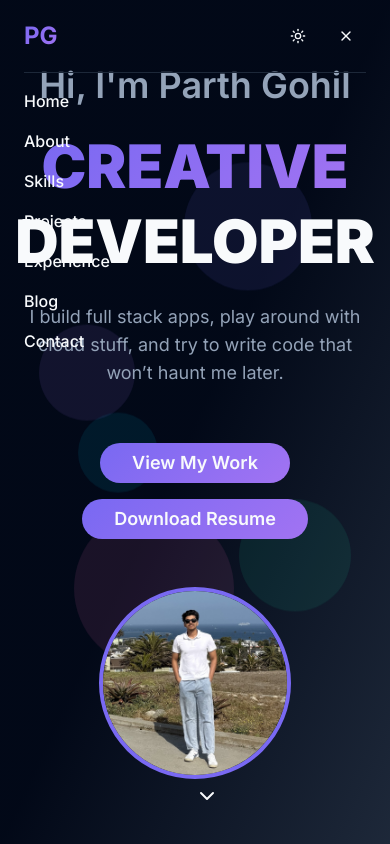
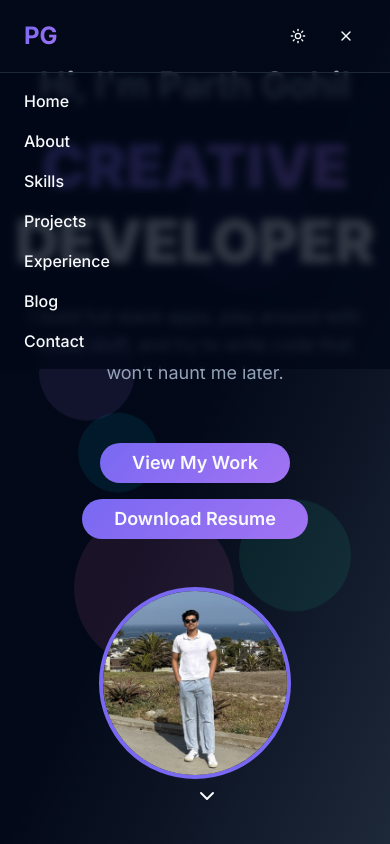
Before and after one commit to parth2103/professional-portfolio, a React (Vite) app in the folder frontend-only/: page / in a window 390 px wide. Both pictures are taken after a click on the button 346 px from the left and 36 px from the top of the page. Shown: the top 844 px of the page. Built offline with nearby package versions, Linux system fonts and the light colour scheme.

Commit message:
Made changes for Mobile browsing

```diff
--- a/frontend-only/src/components/navigation.tsx
+++ b/frontend-only/src/components/navigation.tsx
@@ -1,3 +1,4 @@
+// src/components/navigation.tsx
 import { useState, useEffect } from "react";
 import { motion } from "framer-motion";
 import { Menu, X, Sun, Moon } from "lucide-react";
@@ -13,7 +14,6 @@ export function Navigation() {
     const handleScroll = () => {
       setScrolled(window.scrollY > 50);
     };
-
     window.addEventListener("scroll", handleScroll);
     return () => window.removeEventListener("scroll", handleScroll);
   }, []);
@@ -29,9 +29,9 @@ export function Navigation() {
   ];
 
   const scrollToSection = (href: string) => {
-    const element = document.querySelector(href);
-    if (element) {
-      element.scrollIntoView({ behavior: "smooth" });
+    const el = document.querySelector(href);
+    if (el) {
+      el.scrollIntoView({ behavior: "smooth" });
       setIsOpen(false);
     }
   };
@@ -42,11 +42,13 @@ export function Navigation() {
       animate={{ y: 0 }}
       transition={{ duration: 0.5 }}
       className={`fixed top-0 w-full z-50 transition-all duration-300 ${
-        scrolled ? "glass-effect" : ""
+        scrolled
+          ? "bg-background/80 backdrop-blur-sm"
+          : "bg-transparent"
       }`}
     >
-      <div className="container mx-auto px-6 py-4">
-        <div className="flex items-center justify-between">
+      <div className="container mx-auto px-6 py-4 flex items-center justify-between">
+        {/* Logo */}
         <motion.div
           initial={{ opacity: 0 }}
           animate={{ opacity: 1 }}
@@ -57,38 +59,40 @@ export function Navigation() {
           PG
         </motion.div>
 
-          {/* Desktop Navigation */}
+        {/* Desktop Nav + Theme */}
         <div className="hidden md:flex items-center space-x-8">
-            {navItems.map((item, index) => (
+          {navItems.map((item, i) => (
             <motion.button
               key={item.href}
               initial={{ opacity: 0, y: -20 }}
               animate={{ opacity: 1, y: 0 }}
-                transition={{ delay: 0.3 + index * 0.1 }}
+              transition={{ delay: 0.3 + i * 0.1 }}
               onClick={() => scrollToSection(item.href)}
               className="hover:text-primary transition-colors duration-300 font-medium"
             >
               {item.label}
             </motion.button>
           ))}
-
-            {/* Theme Toggle */}
           <Button
             variant="ghost"
             size="icon"
-              onClick={() => setTheme(theme === "light" ? "dark" : "light")}
+            onClick={() =>
+              setTheme(theme === "light" ? "dark" : "light")
+            }
             className="ml-4"
           >
             {theme === "light" ? <Moon size={20} /> : <Sun size={20} />}
           </Button>
         </div>
 
-          {/* Mobile Menu Button and Theme Toggle */}
+        {/* Mobile Toggle */}
         <div className="flex items-center gap-2 md:hidden">
           <Button
             variant="ghost"
             size="icon"
-              onClick={() => setTheme(theme === "light" ? "dark" : "light")}
+            onClick={() =>
+              setTheme(theme === "light" ? "dark" : "light")
+            }
           >
             {theme === "light" ? <Moon size={20} /> : <Sun size={20} />}
           </Button>
@@ -102,15 +106,15 @@ export function Navigation() {
         </div>
       </div>
 
-        {/* Mobile Navigation */}
+      {/* Mobile Menu */}
       {isOpen && (
         <motion.div
           initial={{ opacity: 0, height: 0 }}
           animate={{ opacity: 1, height: "auto" }}
           exit={{ opacity: 0, height: 0 }}
-            className="md:hidden mt-4 pb-4 border-t border-border"
+          className="md:hidden border-t border-border bg-background/80 backdrop-blur-sm"
         >
-            <div className="flex flex-col space-y-4 pt-4">
+          <div className="container mx-auto px-6 py-4 flex flex-col space-y-4">
             {navItems.map((item) => (
               <button
                 key={item.href}
@@ -123,7 +127,6 @@ export function Navigation() {
           </div>
         </motion.div>
       )}
-      </div>
     </motion.nav>
   );
 }
```
Lines whose indentation alone changed are shown as unchanged.
